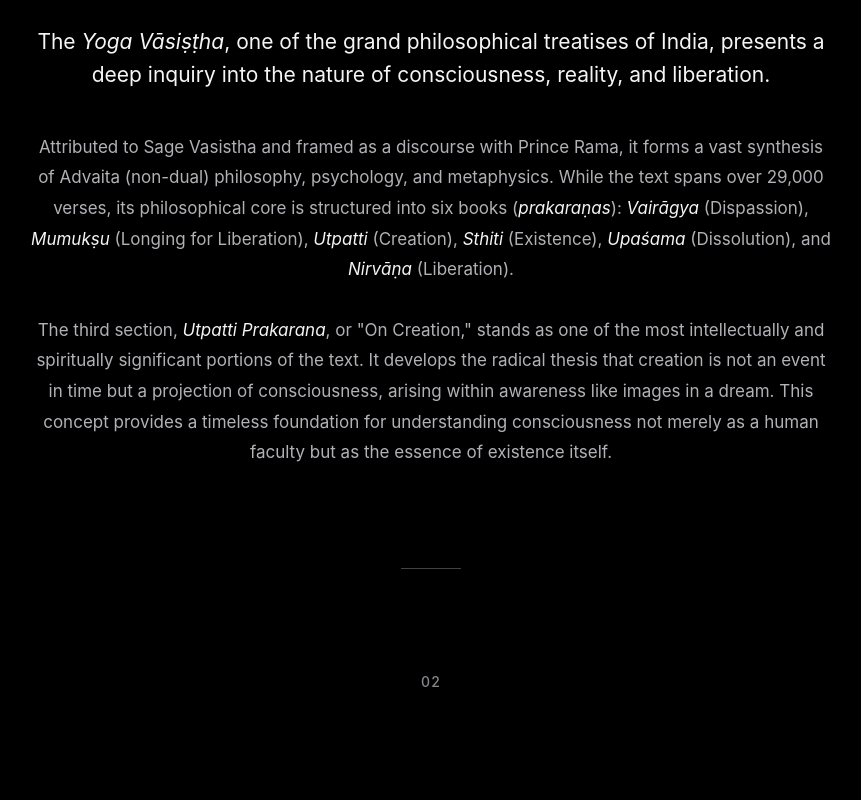
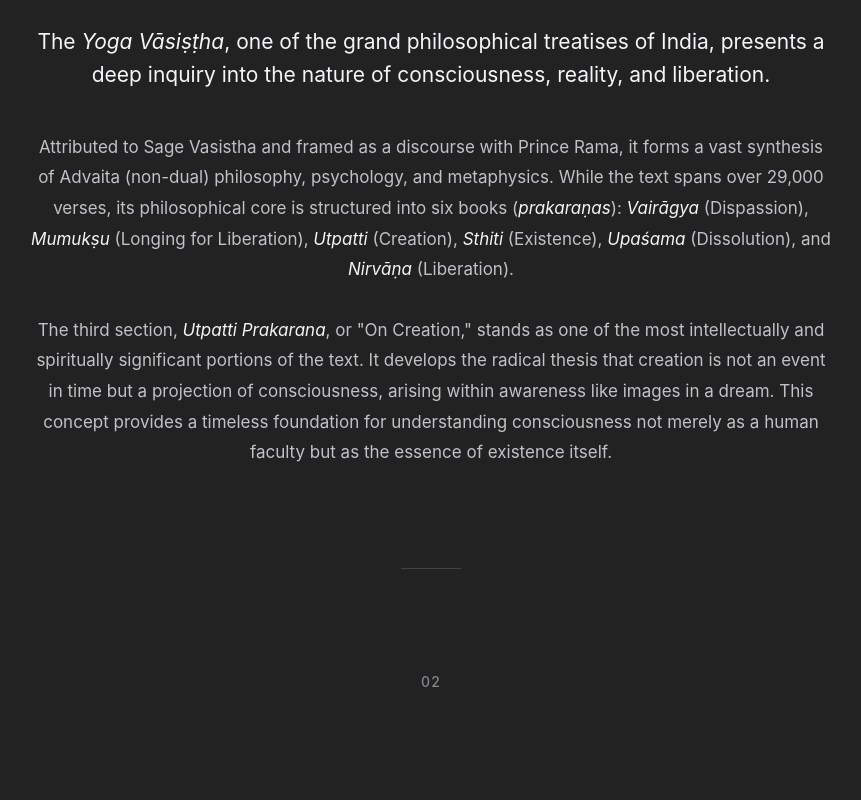
Before and after one commit to SamarthPardhi/samarthpardhi.github.io, a plain HTML site: page anahat/consciousness_and_creation.html in a window 1280 px wide. Shown: the part 700-1500 px from the top of the page, without its empty margins (209-1070 px from the left). Drawn offline with Linux system fonts and the light colour scheme.

Commit message:
Change background and paragraph text colors
Updated background and paragraph text colors for better contrast.

```diff
--- a/anahat/consciousness_and_creation.html
+++ b/anahat/consciousness_and_creation.html
@@ -12,7 +12,7 @@
         }
 
         body {
-            background-color: #000000;
+            background-color: #222222;
             color: #f5f5f7;
             font-family: -apple-system, BlinkMacSystemFont, 'Helvetica Neue', Helvetica, Arial, sans-serif;
             line-height: 1.8;
@@ -67,7 +67,7 @@
 
         p {
             margin-bottom: 30px;
-            color: #b1b1b6;
+            color: #c1c1c6;
             text-align: center;
             max-width: 800px;
             margin-left: auto;
```
